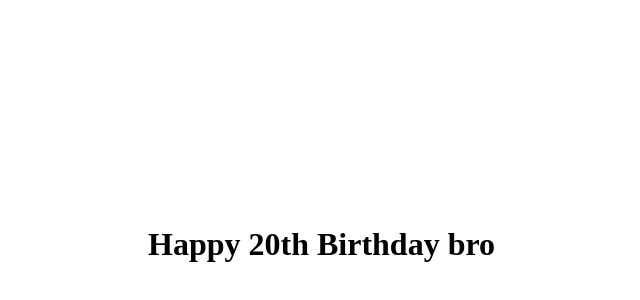
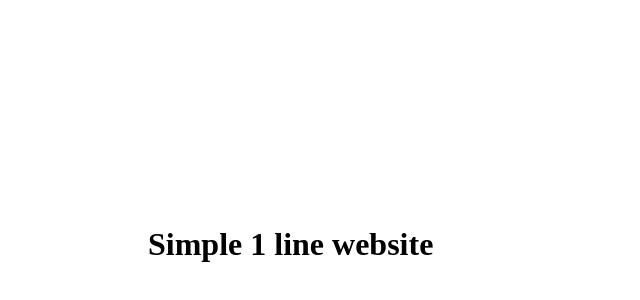
Before and after one commit to syedt1337/Simple-1-line-website, a plain HTML site: page index.html in a window 1280 px wide. Shown: the part 48-348 px from the top of the page, without its empty margins (134-774 px from the left). Drawn offline with Linux system fonts and the light colour scheme.

Commit message:
Update index.html
change h1 tag

```diff
--- a/index.html
+++ b/index.html
@@ -18,6 +18,6 @@
 	</head>
 
 	<body>
-	<h1>Happy 20th Birthday bro</h1>
+	<h1>Simple 1 line website</h1>
 	</body>
 </html>
```
